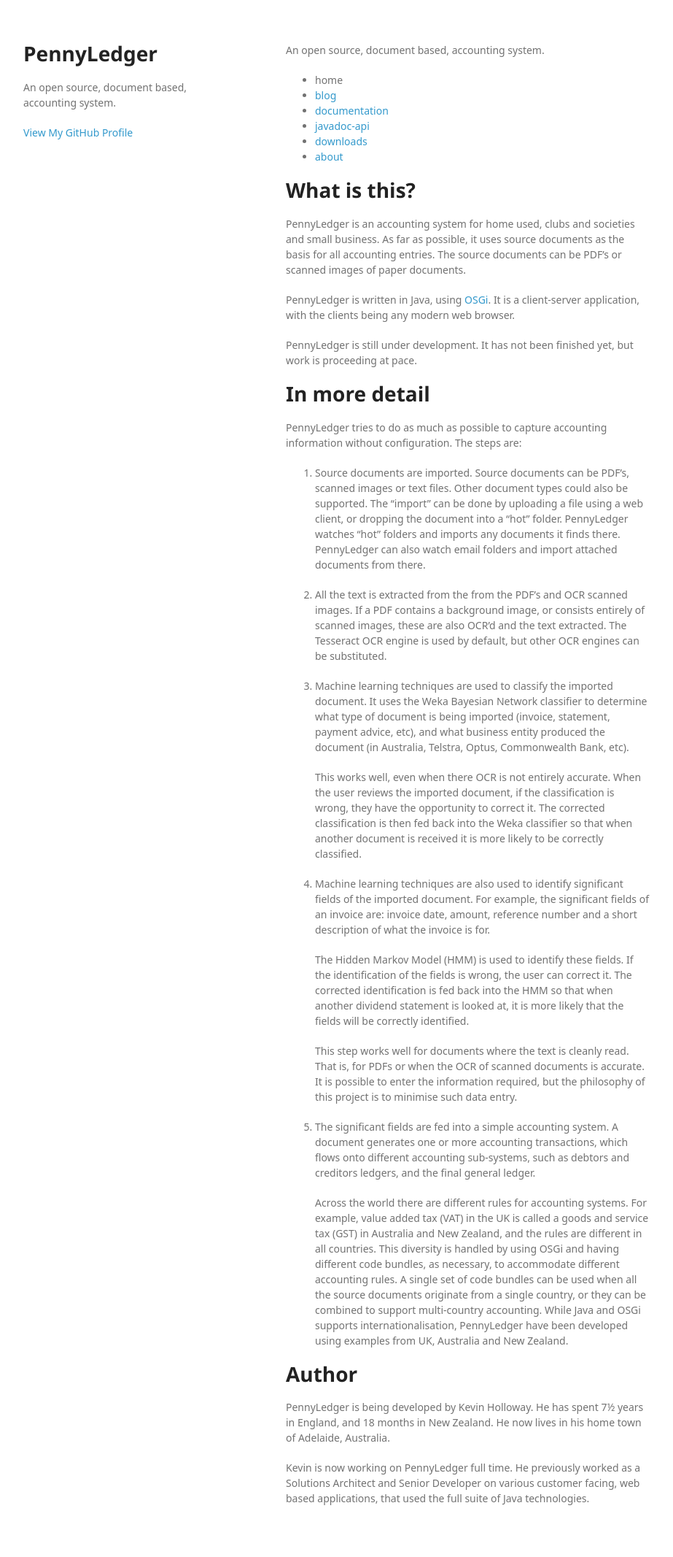
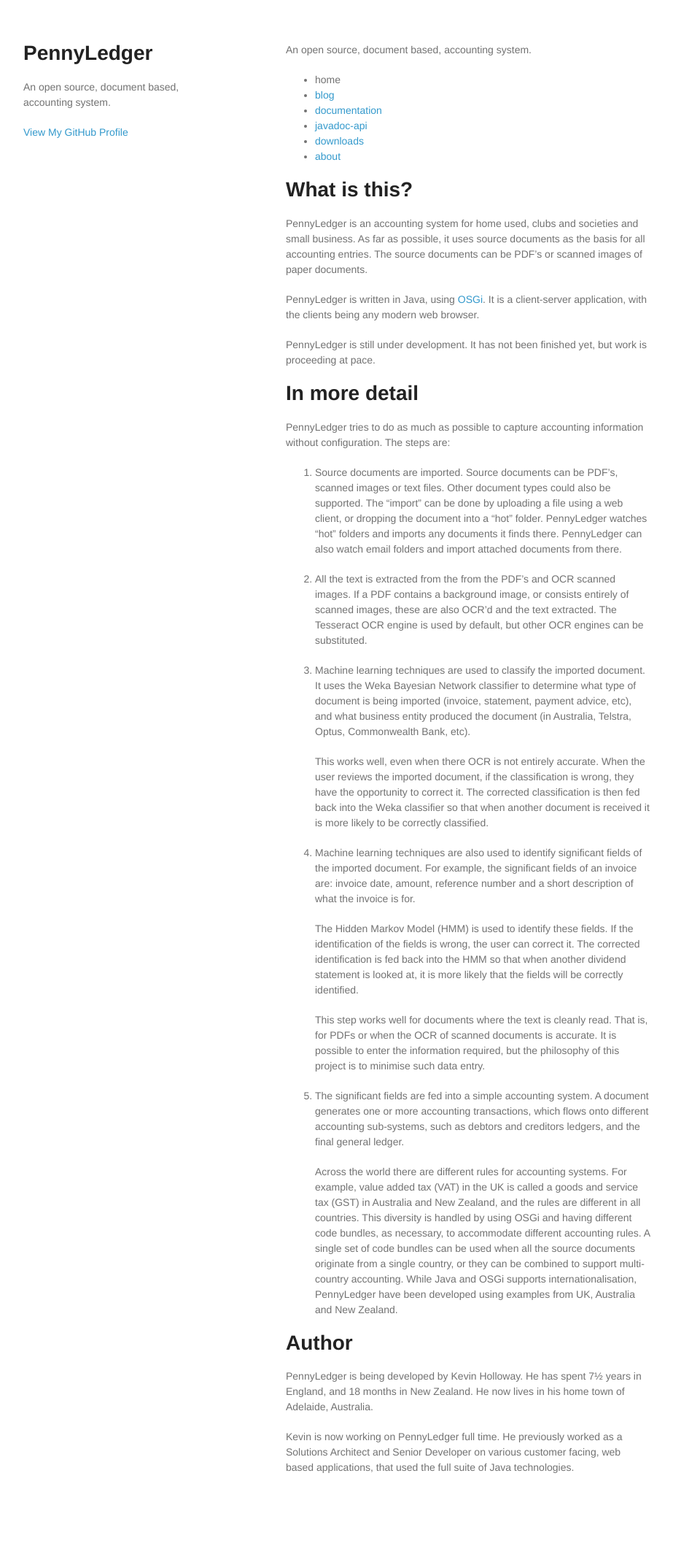
Before and after one commit to kevinau/kevinau.github.io, a Jekyll site: the page built from index.md, in a window 1280 px wide. Shown: the whole page at 73% size, without its empty margins (178-1101 px from the left). Built offline with Jekyll 4.4.1, drawn with Linux system fonts in a browser that asks for light colours; some web fonts are replaced; after the commit the page ends 2091 px from its top, so only the background shows below that.

Commit message:
Remove Noto Sans fonts

```diff
--- a/stylesheets/styles.css
+++ b/stylesheets/styles.css
@@ -1,63 +1,7 @@
-@font-face {
-  font-family: 'Noto Sans';
-  font-weight: 400;
-  font-style: normal;
-  src: url('../fonts/Noto-Sans-regular/Noto-Sans-regular.eot');
-  src: url('../fonts/Noto-Sans-regular/Noto-Sans-regular.eot?#iefix') format('embedded-opentype'),
-       local('Noto Sans'),
-       local('Noto-Sans-regular'),
-       url('../fonts/Noto-Sans-regular/Noto-Sans-regular.woff2') format('woff2'),
-       url('../fonts/Noto-Sans-regular/Noto-Sans-regular.woff') format('woff'),
-       url('../fonts/Noto-Sans-regular/Noto-Sans-regular.ttf') format('truetype'),
-       url('../fonts/Noto-Sans-regular/Noto-Sans-regular.svg#NotoSans') format('svg');
-}
-
-@font-face {
-  font-family: 'Noto Sans';
-  font-weight: 700;
-  font-style: normal;
-  src: url('../fonts/Noto-Sans-700/Noto-Sans-700.eot');
-  src: url('../fonts/Noto-Sans-700/Noto-Sans-700.eot?#iefix') format('embedded-opentype'),
-       local('Noto Sans Bold'),
-       local('Noto-Sans-700'),
-       url('../fonts/Noto-Sans-700/Noto-Sans-700.woff2') format('woff2'),
-       url('../fonts/Noto-Sans-700/Noto-Sans-700.woff') format('woff'),
-       url('../fonts/Noto-Sans-700/Noto-Sans-700.ttf') format('truetype'),
-       url('../fonts/Noto-Sans-700/Noto-Sans-700.svg#NotoSans') format('svg');
-}
-
-@font-face {
-  font-family: 'Noto Sans';
-  font-weight: 400;
-  font-style: italic;
-  src: url('../fonts/Noto-Sans-italic/Noto-Sans-italic.eot');
-  src: url('../fonts/Noto-Sans-italic/Noto-Sans-italic.eot?#iefix') format('embedded-opentype'),
-       local('Noto Sans Italic'),
-       local('Noto-Sans-italic'),
-       url('../fonts/Noto-Sans-italic/Noto-Sans-italic.woff2') format('woff2'),
-       url('../fonts/Noto-Sans-italic/Noto-Sans-italic.woff') format('woff'),
-       url('../fonts/Noto-Sans-italic/Noto-Sans-italic.ttf') format('truetype'),
-       url('../fonts/Noto-Sans-italic/Noto-Sans-italic.svg#NotoSans') format('svg');
-}
-
-@font-face {
-  font-family: 'Noto Sans';
-  font-weight: 700;
-  font-style: italic;
-  src: url('../fonts/Noto-Sans-700italic/Noto-Sans-700italic.eot');
-  src: url('../fonts/Noto-Sans-700italic/Noto-Sans-700italic.eot?#iefix') format('embedded-opentype'),
-       local('Noto Sans Bold Italic'),
-       local('Noto-Sans-700italic'),
-       url('../fonts/Noto-Sans-700italic/Noto-Sans-700italic.woff2') format('woff2'),
-       url('../fonts/Noto-Sans-700italic/Noto-Sans-700italic.woff') format('woff'),
-       url('../fonts/Noto-Sans-700italic/Noto-Sans-700italic.ttf') format('truetype'),
-       url('../fonts/Noto-Sans-700italic/Noto-Sans-700italic.svg#NotoSans') format('svg');
-}
-
 body {
   background-color: #fff;
   padding:50px;
-  font: 14px/1.5 "Noto Sans", "Helvetica Neue", Helvetica, Arial, sans-serif;
+  font: 14px/1.5 "Helvetica Neue", Helvetica, Arial, sans-serif;
   color:#727272;
   font-weight:400;
 }
```
